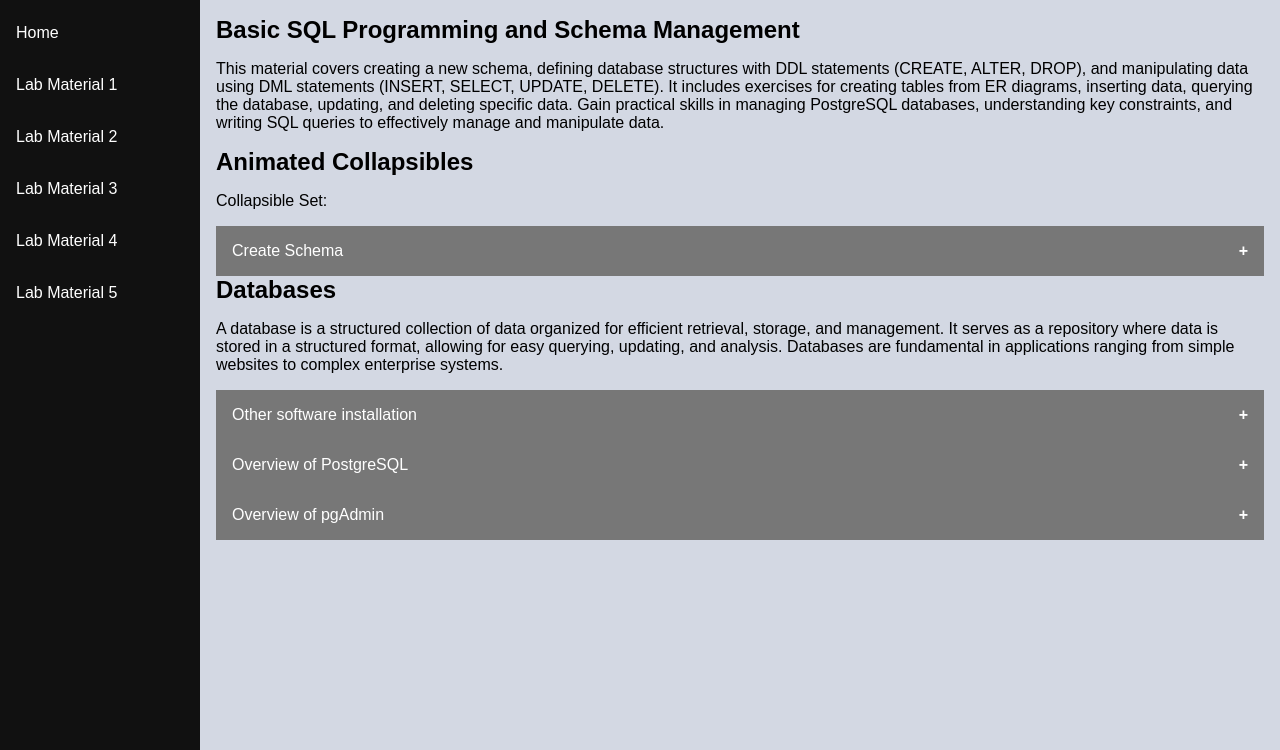
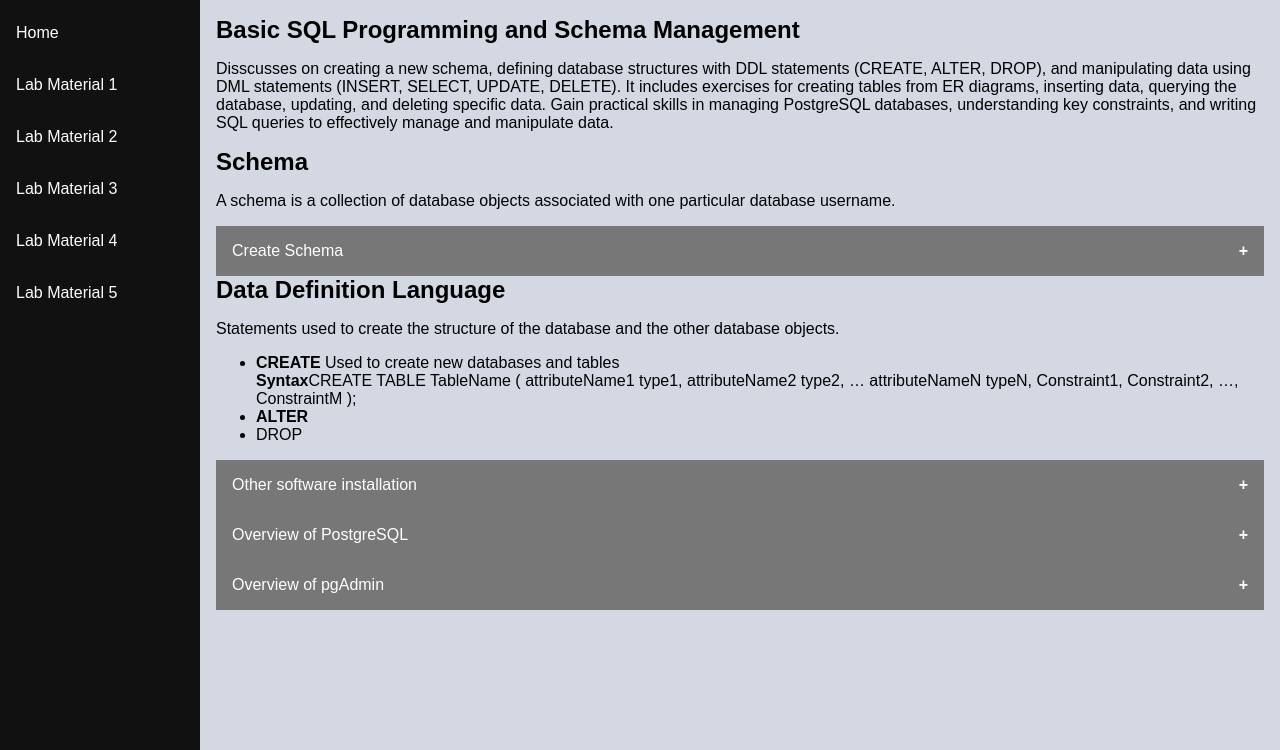
Before and after one commit to Maha-Muthu/query-craft, a Flask app: page /lab-material-two in a window 1280 px wide. Shown: the part 50-800 px from the top of the page. Run offline with Flask 2, Linux system fonts and the light colour scheme; some libraries are stand-ins or nearby versions.

Commit message:
Refactor & Cleanup

```diff
--- a/app.py
+++ b/app.py
@@ -8,45 +8,36 @@ app = Flask(__name__)
 
 # Database connection
 def get_db_connection():
-    conn = psycopg2.connect(
+    connection = psycopg2.connect(
         dbname='postgres',
         user='postgres',
         password='password',
-        host='db',  # This matches the service name in docker-compose.yml
+        host='db',  # Service name in docker-compose.yml
         port='5432'
     )
-    return conn
+    return connection
 
-'''@app.route('/create_schema', methods=['POST'])
-def create_schema():
-    schema_name = request.form['schema_name']
-    conn = get_db_connection()
-    cur = conn.cursor()
-    cur.execute(f"CREATE SCHEMA IF NOT EXISTS {schema_name};")
-    conn.commit()
-    cur.close()
-    conn.close()
-    return jsonify({"message": f"Schema {schema_name} created successfully"}), 201'''
-@app.route('/create_schema', methods=['POST'])
+@app.route('/create-schema', methods=['POST'])
 def create_schema():
     if not request.is_json:
-        return jsonify({"error": "Missing JSON in request"}), 400
-    schema_name = request.json.get('schema_name')
+        return jsonify({"error": "Invalid Request"}), 400
+
+    schema_name = request.json.get('schemaName')
     if not schema_name:
-        return jsonify({"error": "Missing schema name"}), 400
+        return jsonify({"error": "Missing Schema Name"}), 400
 
-    conn = get_db_connection()
-    cur = conn.cursor()
+    db_connection = get_db_connection()
+    db_cursor = db_connection.cursor()
     try:
-        cur.execute(f"CREATE SCHEMA IF NOT EXISTS {schema_name};")
-        conn.commit()
-    except Exception as e:
-        cur.close()
-        conn.close()
-        return jsonify({"error": str(e)}), 500
+        db_cursor.execute(f"CREATE SCHEMA IF NOT EXISTS {schema_name};")
+        db_connection.commit()
+    except Exception as exception:
+        db_cursor.close()
+        db_connection.close()
+        return jsonify({"Error ! "+str(exception)}), 500
 
-    cur.close()
-    conn.close()
+    db_cursor.close()
+    db_connection.close()
     return jsonify({"message": f"Schema {schema_name} created successfully"}), 201
 
 
--- a/requirements.txt
+++ b/requirements.txt
@@ -1,5 +1,4 @@
 Flask==2.0.2
-Flask-WTF==0.15.1
 Werkzeug==2.0.3
 Flask-SQLAlchemy==2.5.1
 SQLAlchemy==1.4.35
--- a/templates/lab-material-two.html
+++ b/templates/lab-material-two.html
@@ -4,10 +4,9 @@
 <head>
   <meta charset="UTF-8">
   <meta name="viewport" content="width=device-width, initial-scale=1.0">
-  <title>Student Homepage</title>
+  <title>Query Craft</title>
   <link rel="stylesheet" href="static/css/page-skeleton-design.css">
   <link rel="stylesheet" href="static/css/collapsible-design.css">
-
 </head>
 
 <body>
@@ -28,28 +27,51 @@
     </nav>
     <main>
       <h2>Basic SQL Programming and Schema Management</h2>
-      <p>This material covers creating a new schema, defining database structures with DDL statements (CREATE, ALTER,
-        DROP), and manipulating data using DML statements (INSERT, SELECT, UPDATE, DELETE). It includes exercises for
-        creating tables from ER diagrams, inserting data, querying the database, updating, and deleting specific data.
-        Gain practical skills in managing PostgreSQL databases, understanding key constraints, and writing SQL queries
+      <p>Disscusses on creating a new schema, defining database structures with DDL statements (CREATE, ALTER, DROP), and manipulating data using DML statements (INSERT, SELECT, UPDATE, DELETE). It includes exercises for
+        creating tables from ER diagrams, inserting data, querying the database, updating, and deleting specific data. Gain practical skills in managing PostgreSQL databases, understanding key constraints, and writing SQL queries
         to effectively manage and manipulate data.</p>
-
-
-      <h2>Animated Collapsibles</h2>
-
-      <p>Collapsible Set:</p>
+      <h2>Schema</h2>
+      <p>A schema is a collection of database objects associated with one particular database username.</p>
       <button class="collapsible">Create Schema</button>
       <div class="content">
+        <br>
+        <p>When naming a PostgreSQL schema, the rules and conventions to follow:</p>
+        <ul>
+          <li><b>Start with a Letter or Underscore('_')</b></li>
+          <li><b>Subsequent Characters:</b>After the first character, the name can include letters, digits (0-9), underscores (_), or dollar signs ($).</li>
+          <li><b>Case Sensitivity:</b>Schema names are case-sensitive. By default, unquoted names are converted to
+            lowercase, so ProductCatalogSchema and productcatalogchema are treated as the same name unless quoted (e.g., "ProductCatalogSchema") when the casing is preserved.</li>
+          <li><b>Length Limit:</b>The maximum length for a schema name is 63 characters.</li>
+          <li><b>Reserved Prefix:</b>Names beginning with "pg_" are reserved for system purposes and cannot be used by
+            users.</li>
+          <li><b>Avoid Keywords:</b>While you can use SQL keywords as schema names if they are quoted, it is generally
+            best to avoid doing so to prevent confusion and potential errors in queries.</li>
+        </ul>
+        <br>
         <form id="schemaForm">
-          <input type="text" id="schema_name" placeholder="Enter schema name" required>
-          <input type="submit" value="Create">
+          <input type="text" id="schemaName" placeholder="Enter Schema Name" required>
+          <input type="submit" value="Create Schema">
         </form>
+        <br>
       </div>
-      <h2>Databases</h2>
-      <p>A database is a structured collection of data organized for efficient retrieval, storage, and management. It
-        serves as a repository where data is stored in a structured format, allowing for easy querying, updating, and
-        analysis. Databases are fundamental in applications ranging from simple websites to complex enterprise systems.
+      <h2>Data Definition Language</h2>
+      <p>Statements used to create the structure of the database
+        and the other database objects.
       </p>
+      <ul>
+        <li><b>CREATE</b> Used to create new databases and tables<br><b>Syntax</b>CREATE TABLE TableName (
+          attributeName1 type1,
+          attributeName2 type2,
+          … attributeNameN typeN,
+          Constraint1,
+          Constraint2,
+          …,
+          ConstraintM
+          );</li>
+
+        <li><b>ALTER</b></li>
+        <li>DROP</li>
+      </ul>
       <button class="collapsible">Other software installation</button>
       <div class="content">
         <p>Lorem ipsum dolor sit amet, consectetur adipisicing elit, sed do eiusmod tempor incididunt ut labore et
@@ -74,14 +96,14 @@
   <script>
     document.getElementById('schemaForm').addEventListener('submit', function (event) {
       event.preventDefault();
-      let schemaName = document.getElementById('schema_name').value;
+      let schemaName = document.getElementById('schemaName').value;
 
-      fetch('/create_schema', {
+      fetch('/create-schema', {
         method: 'POST',
         headers: {
           'Content-Type': 'application/json'
         },
-        body: JSON.stringify({ schema_name: schemaName })
+        body: JSON.stringify({ schemaName: schemaName })
       })
         .then(response => response.json())
         .then(data => alert(data.message))
```
